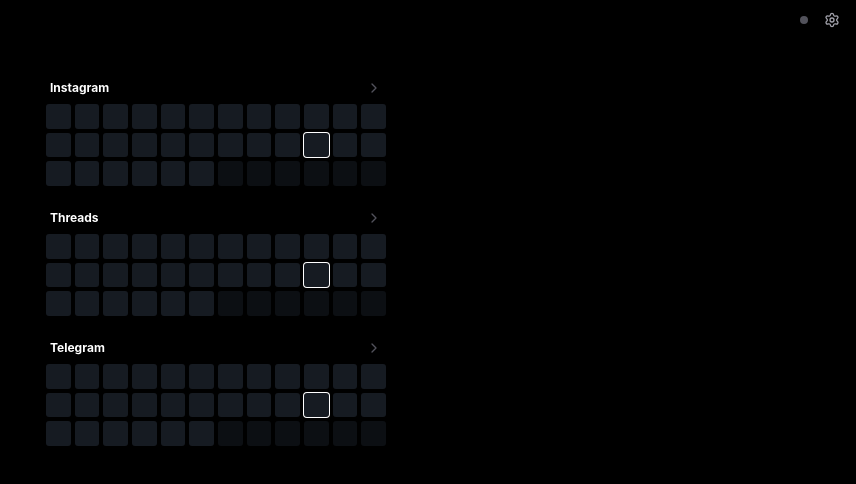
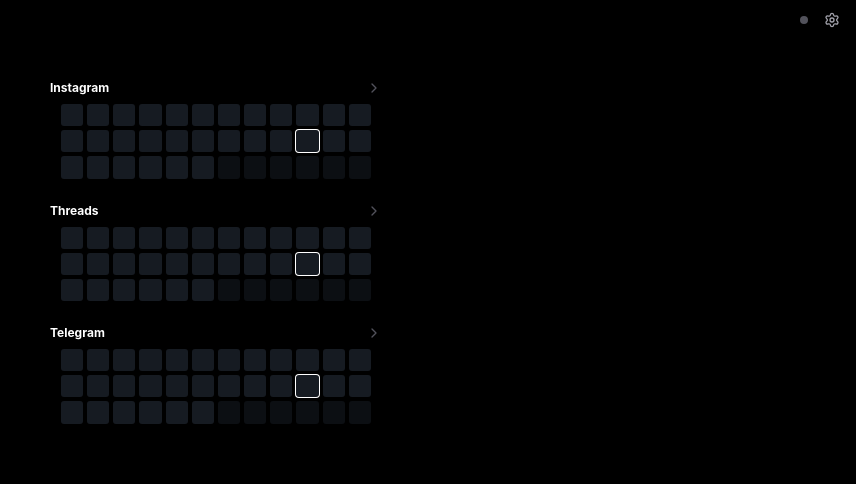
Before and after one commit to MyStar4ever/content-planner, a plain HTML site: page index.html in a window 1280 px wide. Shown: the whole page, without its empty margins (424-1280 px from the left). Drawn offline with nearby package versions, Linux system fonts and the light colour scheme.

Commit message:
Update index.html

```diff
--- a/index.html
+++ b/index.html
@@ -67,7 +67,15 @@
             display: grid;
             grid-template-columns: repeat(12, 1fr);
             gap: 4px !important;
+            max-width: 310px !important;
+            margin-left: auto !important;
+            margin-right: auto !important;
+        }
+        .habit-card {
+            max-width: 340px !important;
             width: 100% !important;
+            margin-left: auto !important;
+            margin-right: auto !important;
         }
         .heatmap-cell {
             aspect-ratio: 1;
```
